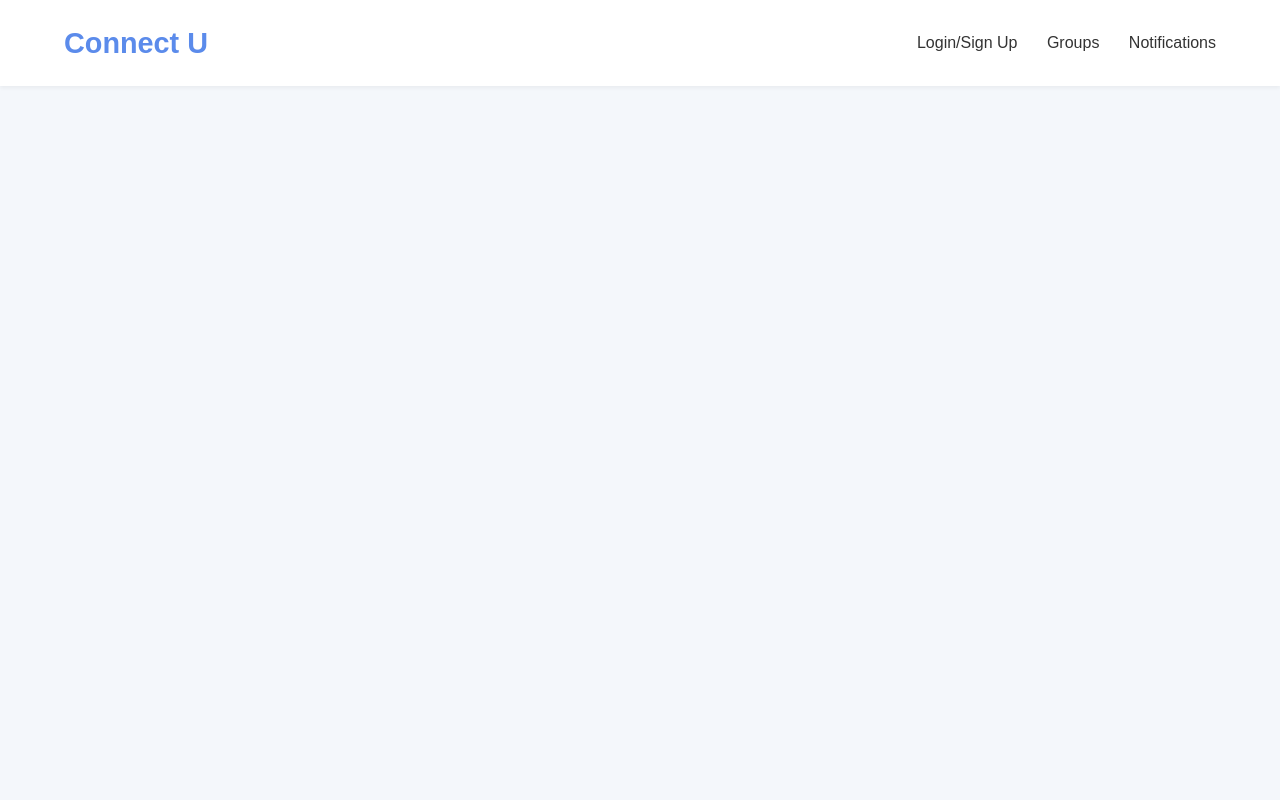
After one commit to arsh-gupta-8/University-Platform-Web, a Flask app: template templates/post_detail.html in a window 1280 px wide. The commit adds this page. Run offline with Flask 3, Linux system fonts and the light colour scheme; the template is opened without the code that fills it: most values are stand-ins (such as "Sample title", 1, 10 or a date in 2020).

Commit message:
added subpages for post expansion

```diff
--- a/app.py
+++ b/app.py
@@ -5,6 +5,7 @@ from dotenv import load_dotenv
 from pymongo.mongo_client import MongoClient
 from pymongo.server_api import ServerApi
 import uuid
+from bson.objectid import ObjectId
 
 os.environ['OAUTHLIB_INSECURE_TRANSPORT'] = '1'
 load_dotenv()
@@ -173,6 +174,24 @@ def logout():
 
 
 
+# LOAD POST
+
+@app.route('/post/<post_id>')
+def view_post(post_id):
+    try:
+        query = {"_id": ObjectId(post_id)}
+    except:
+        return "Invalid Post ID", 400
+
+    post = post_storage.find_one(query)
+
+    if post:
+        return render_template('post_detail.html', post=post)
+    else:
+        return "Post not found", 404
+
+
+
 # RUN
 
 if __name__ == '__main__':
--- a/templates/account_setup.html
+++ b/templates/account_setup.html
@@ -3,7 +3,7 @@
 <head>
     <meta charset="UTF-8">
     <meta name="viewport" content="width=device-width, initial-scale=1.0">
-    <title>Find Groups - Connect U</title>
+    <title>Account Setup - Connect U</title>
     <link rel="stylesheet" href="{{ url_for('static', filename='style.css') }}">
     <link href="https://fonts.googleapis.com/css2?family=Poppins:wght@300;400;600;700&display=swap" rel="stylesheet">
     <style>
--- a/templates/accounts.html
+++ b/templates/accounts.html
@@ -3,7 +3,7 @@
 <head>
     <meta charset="UTF-8">
     <meta name="viewport" content="width=device-width, initial-scale=1.0">
-    <title>Register - Connect U</title>
+    <title>Account - Connect U</title>
     <link rel="stylesheet" href="{{ url_for('static', filename='style.css') }}">
     <link href="https://fonts.googleapis.com/css2?family=Poppins:wght@400;600;700&display=swap" rel="stylesheet">
     <style>
--- a/templates/create-post.html
+++ b/templates/create-post.html
@@ -3,7 +3,7 @@
 <head>
     <meta charset="UTF-8">
     <meta name="viewport" content="width=device-width, initial-scale=1.0">
-    <title>Find Groups - Connect U</title>
+    <title>Create Post - Connect U</title>
     <link rel="stylesheet" href="{{ url_for('static', filename='style.css') }}">
     <link href="https://fonts.googleapis.com/css2?family=Poppins:wght@300;400;600;700&display=swap" rel="stylesheet">
     <style>
--- /dev/null
+++ b/templates/post_detail.html
@@ -0,0 +1,21 @@
+<!DOCTYPE html>
+<html lang="en">
+<head>
+    <title>{{ post.title }} - Connect U</title>
+    <link rel="stylesheet" href="{{ url_for('static', filename='style.css') }}">
+</head>
+<body>
+    <header>
+        <a href="{{ url_for('home') }}"><div class="logo">Connect U</div></a>
+        <nav>
+            {% if session.get('usergivenname') %}
+            <a href="{{ url_for('logout') }}">Hey, {{ session['usergivenname'] }}</a>
+            {% else %}
+            <a href="{{ url_for('login') }}">Login/Sign Up</a>
+            {% endif %}
+            <a href="#groups">Groups</a>
+            <a href="#notifications">Notifications</a>
+        </nav>
+    </header>
+</body>
+</html>
```
